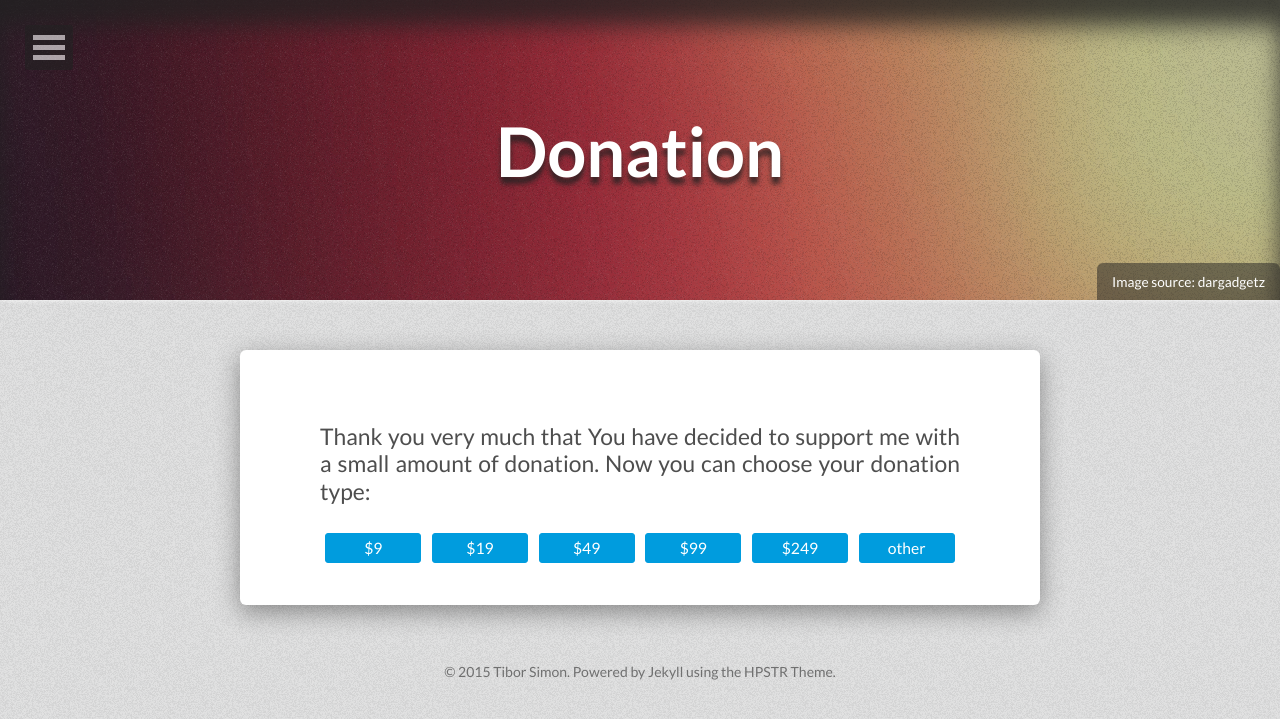
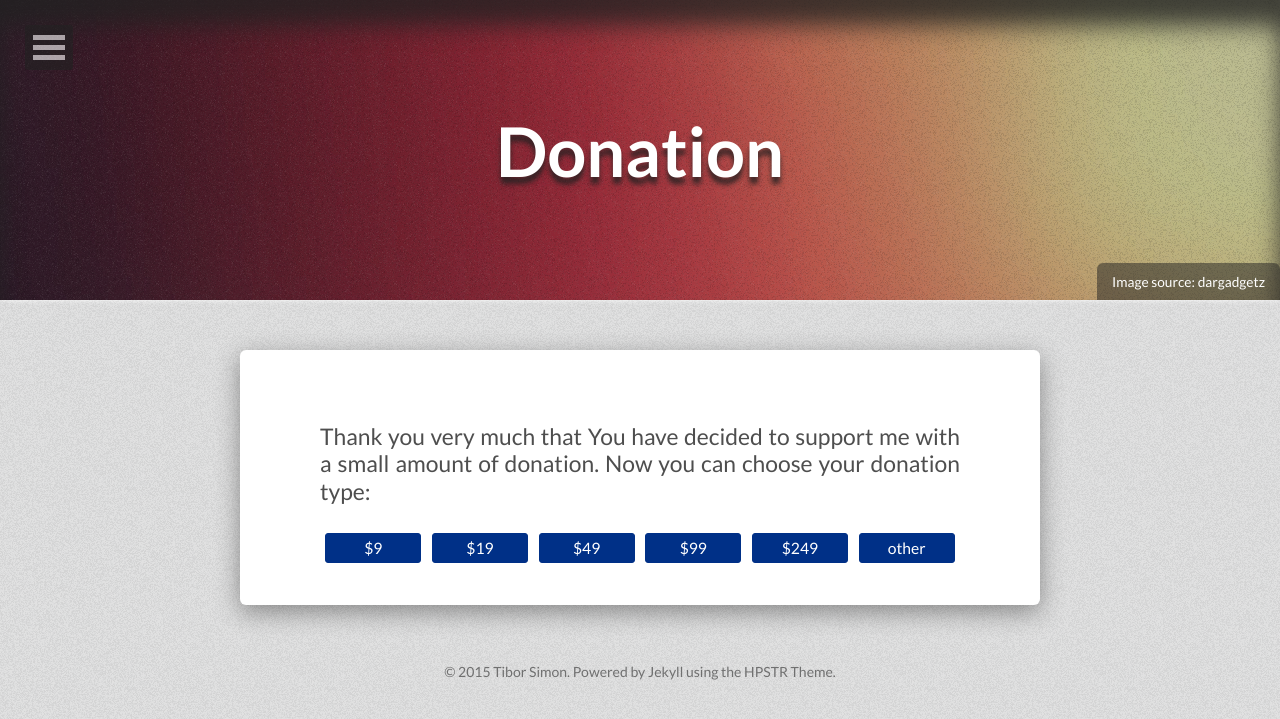
Before and after one commit to tiborsimon/tiborsimon.github.io, a Jekyll site: the page built from donation/index.md, in a window 1280 px wide. Shown: the top 719 px of the page. Built offline with Jekyll 4.4.1, drawn with Linux system fonts in a browser that asks for light colours; nearby versions of some CDN libraries.

Commit message:
Donation update

```diff
--- a/_sass/_page.scss
+++ b/_sass/_page.scss
@@ -599,7 +599,7 @@ td a {
 .donation-button-row:hover {
   background-color: #fff;
   color: rgba(0, 156, 222, 0);
-  border: solid 1px #009cde;
+  border: solid 1px #003087;
   background-image: url("http://tiborsimon.github.com/images/paypal-logo.png");
   background-repeat: no-repeat;
   background-position: center;
@@ -607,12 +607,12 @@ td a {
 
 .donation-button-row {
   display: block;
-  background-color: #009cde;
+  background-color: #003087;
   color: white;
   @include rounded(3px);
   padding: 5px;
   font-size: 98%;
-  border: solid 1px #009cde;
+  border: solid 1px #003087;
 }
 
 .donation-wrapper {
```
